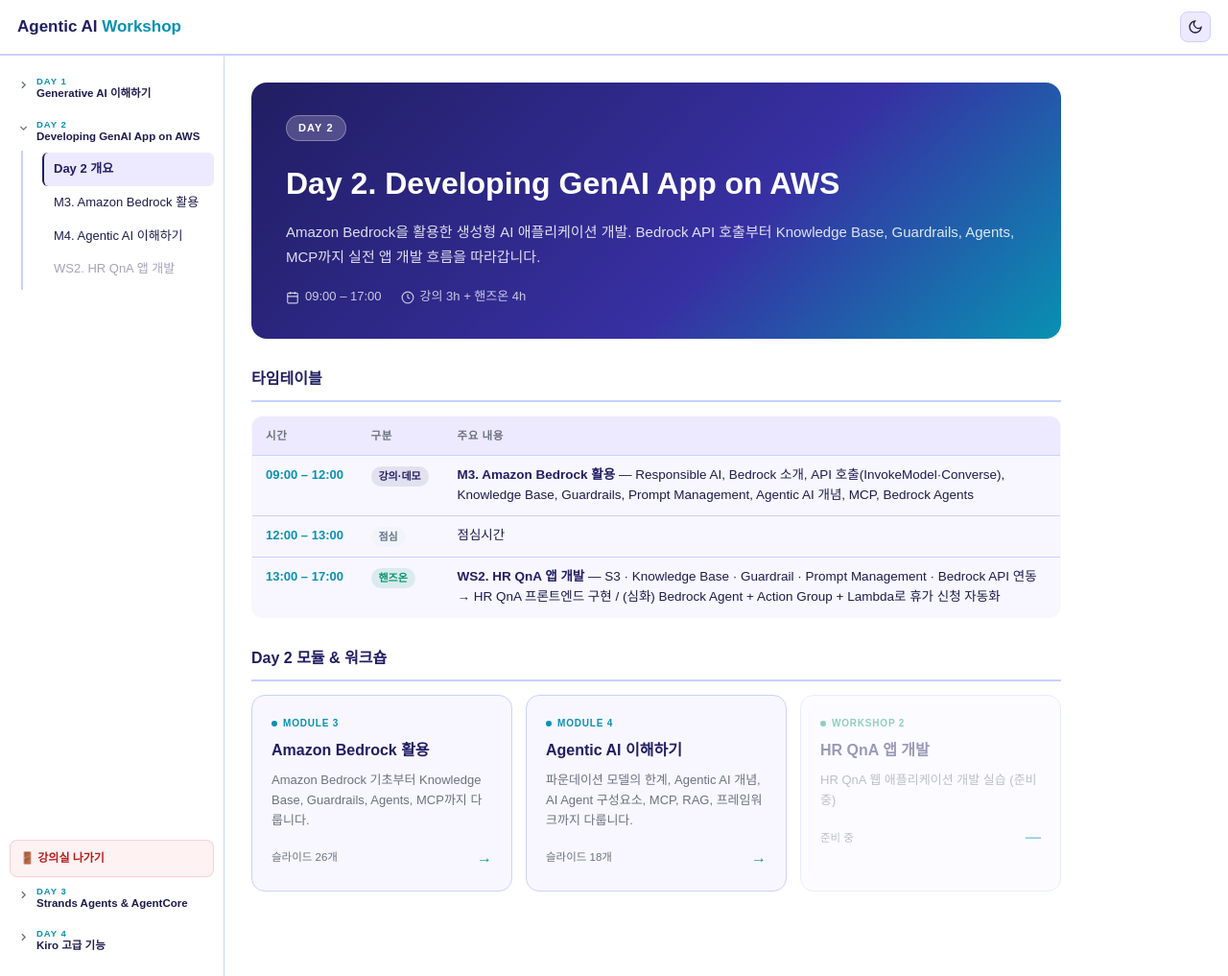
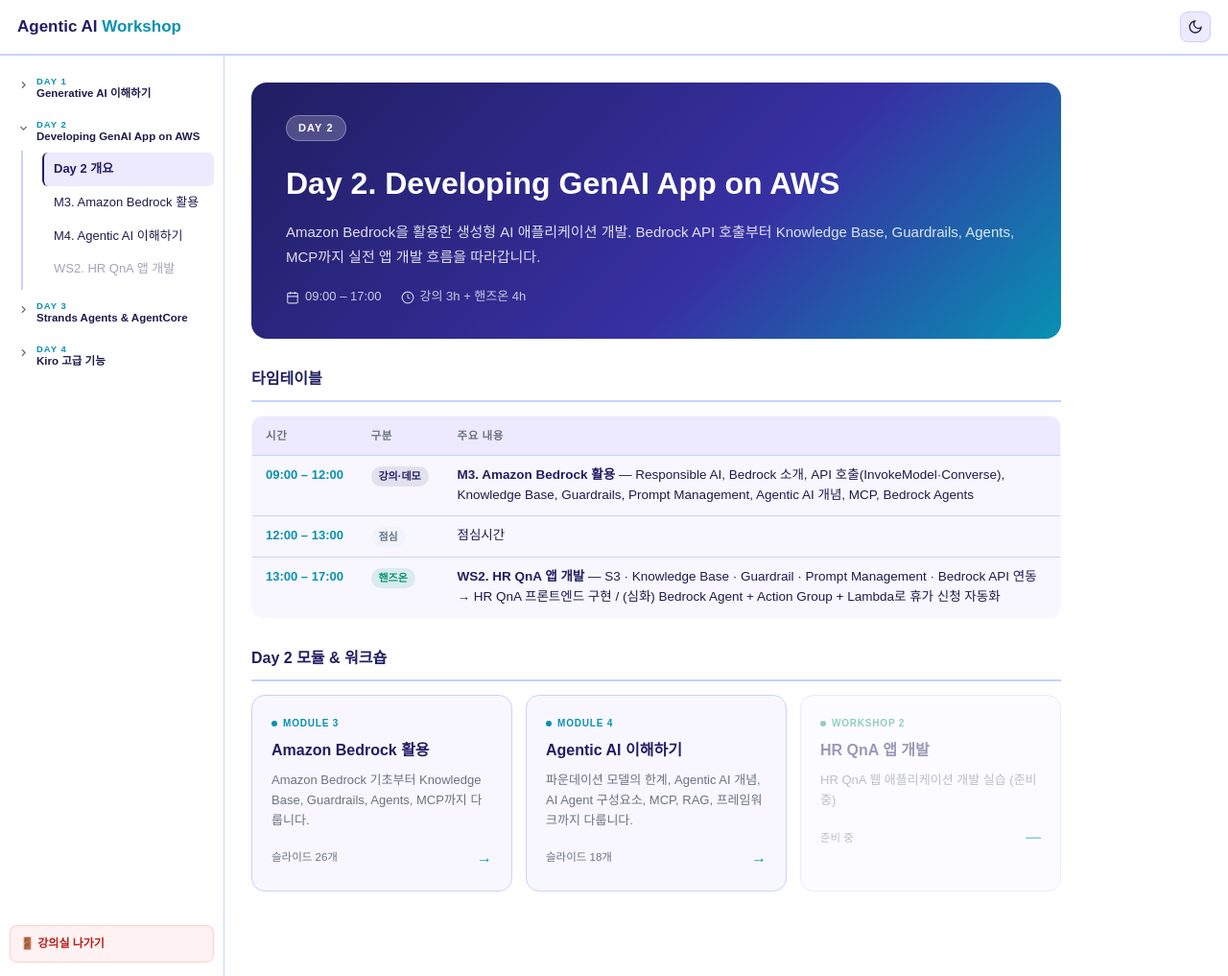
Before and after one commit to youngjinkim817/youngjinkim817.github.io, a Jekyll site: the page events/AgenticAIWorkshop/learn/day2/index.html, which Jekyll copies as it is, in a window 1280 px wide and 1017 px high. Shown: the whole window at 96% size. Built offline with Jekyll 4.4.1, drawn with Linux system fonts in a browser that asks for light colours; some web fonts are replaced.

Commit message:
fix: learn/day2 Day3/4 위치 수정 (나가기 버튼 앞으로)

```diff
--- a/events/AgenticAIWorkshop/learn/day2/index.html
+++ b/events/AgenticAIWorkshop/learn/day2/index.html
@@ -159,8 +159,6 @@
         <a class="nav-module locked" href="#">WS2. HR QnA 앱 개발</a>
       </div>
     </div>
-    <a href="../../AgenticAIWorkshop_intro_v1.html" class="exit-btn">🚪 강의실 나가기</a>
-
     <!-- Day 3 (접힘) -->
     <div class="navday" id="nd3">
       <button class="navday-hd" onclick="toggleDay('nd3')">
@@ -184,6 +182,7 @@
         <a class="nav-module" href="../../day4/m7/">M7. Kiro 고급 기능</a>
       </div>
     </div>
+    <a href="../../AgenticAIWorkshop_intro_v1.html" class="exit-btn">🚪 강의실 나가기</a>
   </aside>
 
   <!-- 메인 -->
```
